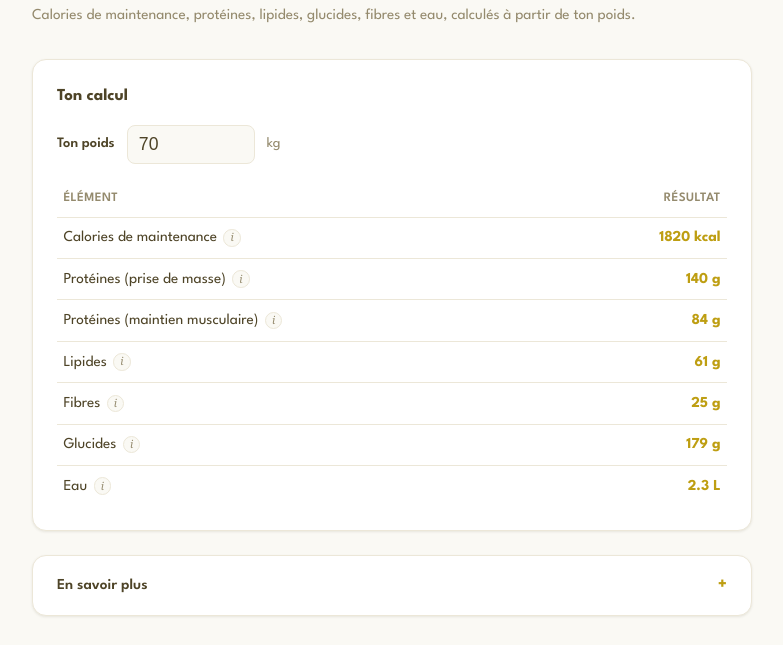
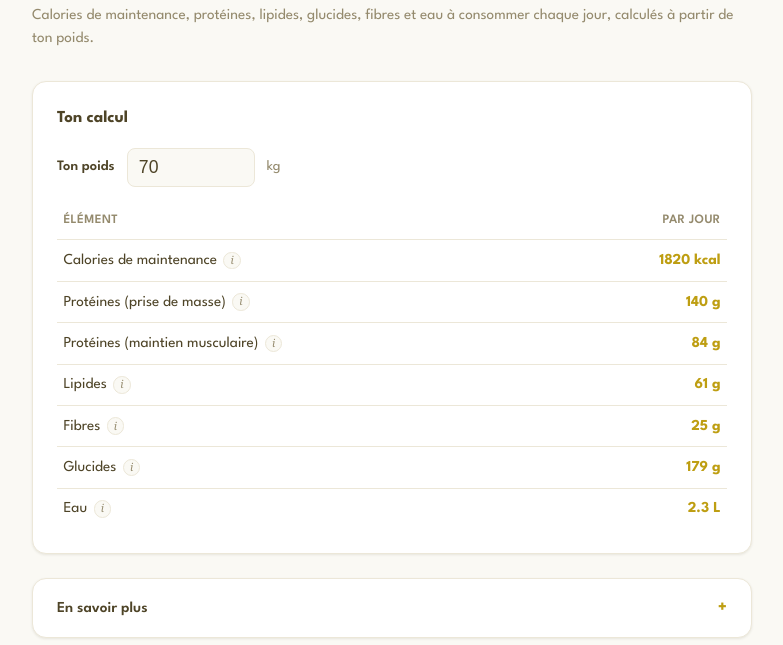
Before and after one commit to okraf/fitness-calc, a plain HTML site: page index.html in a window 1280 px wide. Shown: the part 81-726 px from the top of the page, without its empty margins (248-1031 px from the left). Drawn offline with Linux system fonts and the light colour scheme.

Commit message:
Clarify that all values are daily amounts
Nothing indicated these were per-day figures. Adds "chaque jour" to
the subtitle and renames the results column header to "Par jour".

```diff
--- a/index.html
+++ b/index.html
@@ -242,7 +242,7 @@
 <div class="wrap">
   <header>
     <h1>Calculateur Fitness</h1>
-    <p class="subtitle">Calories de maintenance, protéines, lipides, glucides, fibres et eau, calculés à partir de ton poids.</p>
+    <p class="subtitle">Calories de maintenance, protéines, lipides, glucides, fibres et eau à consommer chaque jour, calculés à partir de ton poids.</p>
   </header>
 
   <section class="card">
@@ -304,7 +304,7 @@
       { label: "Eau", formula: "poids (kg) ÷ 30", value: `${r.waterL.toFixed(1)} L` },
     ];
     el.innerHTML =
-      "<thead><tr><th>Élément</th><th style='text-align:right'>Résultat</th></tr></thead><tbody>" +
+      "<thead><tr><th>Élément</th><th style='text-align:right'>Par jour</th></tr></thead><tbody>" +
       rows.map(row =>
         `<tr class="result-highlight"><td><span class="label-cell">${row.label}` +
         `<button type="button" class="info-btn" aria-label="Comment ${row.label.toLowerCase()} est calculé">i` +
```
